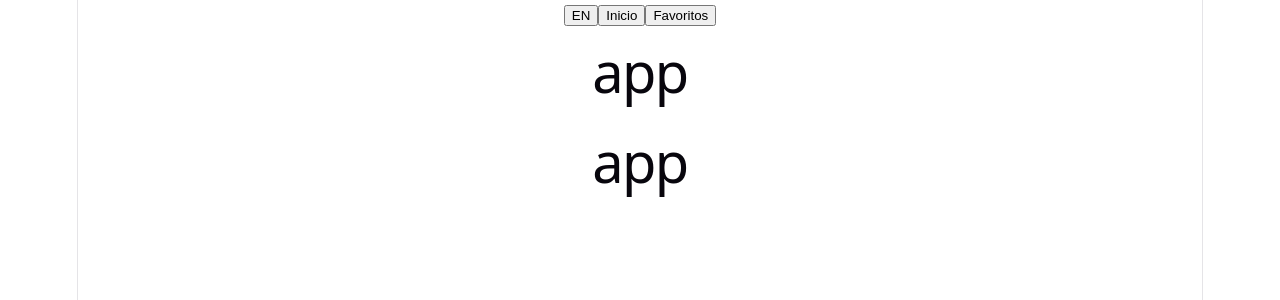
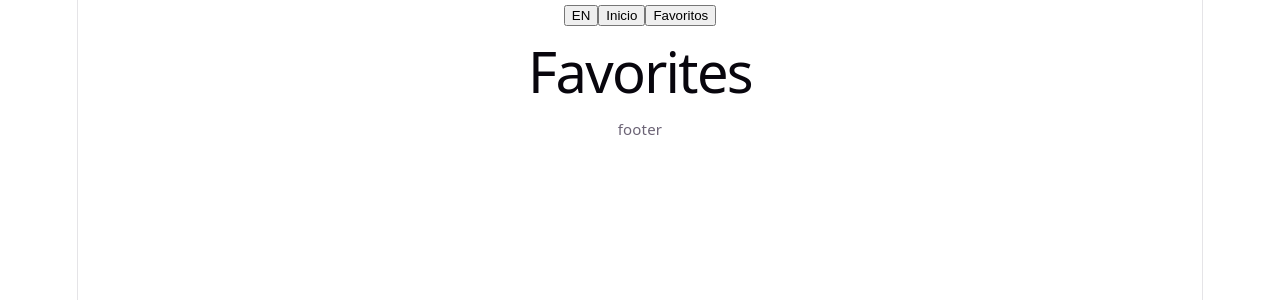
Before and after one commit to HNS5639/pwa_549, a React (Vite) app: page /favorites in a window 1280 px wide. Shown: the top 300 px of the page. Built offline with nearby package versions, Linux system fonts and the light colour scheme.

Commit message:
bilingüe desde localstorage y configuracion de uso de idioma

```diff
--- a/src/App.jsx
+++ b/src/App.jsx
@@ -1,18 +1,22 @@
-import { useState } from 'react'
-import Navbar from './components/Navbar/Navbar'
-import './App.css'
-import { BrowserRouter } from 'react-router'
+import { useState } from "react";
+import Navbar from "./components/Navbar/Navbar";
+import "./App.css";
+import Footer from "./components/Footer/Footer";
+import { BrowserRouter, Routes as RouterRoutes, Route } from "react-router";
+import Favorites from "./pages/Favorites/Favorites";
+import Home from "./pages/Home/Home";
 
 function App() {
-  const [count, setCount] = useState(0)
-
   return (
     <BrowserRouter>
-    <Navbar />
-    <h1>app</h1>
+      <Navbar />
+      <RouterRoutes>
+        <Route path="/" element={<Home />} />
+        <Route path="/favorites" element={<Favorites />} />
+      </RouterRoutes>
+      <Footer />
     </BrowserRouter>
-
-  )
+  );
 }
 
-export default App
+export default App;
--- a/src/components/Footer/Footer.jsx
+++ b/src/components/Footer/Footer.jsx
@@ -0,0 +1,7 @@
+function Footer(){
+    return(
+        <small>footer</small>
+    )
+}
+
+export default Footer;
--- a/src/main.jsx
+++ b/src/main.jsx
@@ -8,7 +8,6 @@ createRoot(document.getElementById("root")).render(
   <StrictMode>
     <LanguageProvider>
       <App />
-      <h1>app</h1>
     </LanguageProvider>
   </StrictMode>,
 );
```
Also changed, not shown: 1 other file (tests, documents, lock files or other folders).
